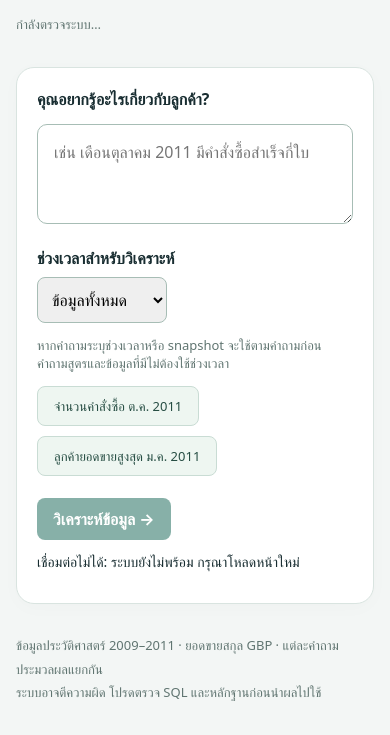
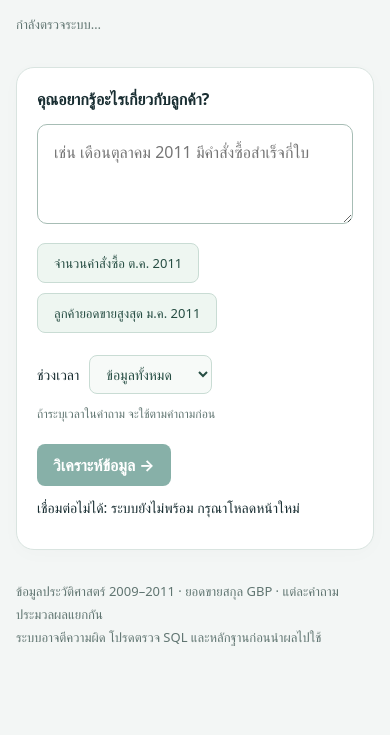
Before and after one commit to NATTAPAT-LEUNGRUNGSAP/customer-intelligence-agent-spark-hdfs, a plain HTML site: page web/index.html in a window 390 px wide. Shown: the part 178-913 px from the top of the page. After the commit the page ends 858 px from the top, so only its background shows below. Drawn offline with Linux system fonts and the light colour scheme; no server answers.

Commit message:
Keep time controls compact within the original question form

```diff
--- a/web/index.html
+++ b/web/index.html
@@ -1,6 +1,6 @@
 <!doctype html>
 <html lang="th"><head><meta charset="utf-8"><meta name="viewport" content="width=device-width,initial-scale=1"><title>Customer Intelligence</title><link rel="stylesheet" href="/style.css"><script src="/app.js" defer></script></head>
 <body><main><header><span class="eyebrow">CUSTOMER INTELLIGENCE · LOCAL ANALYTICS</span><h1>ถามข้อมูล เข้าใจลูกค้า</h1><p>วิเคราะห์ยอดขาย คำสั่งซื้อ และกลุ่มลูกค้า จากข้อมูล Online Retail II</p><p id="dataset" class="muted">กำลังตรวจระบบ…</p></header>
-<section class="card"><form id="question-form"><label for="question">คุณอยากรู้อะไรเกี่ยวกับลูกค้า?</label><textarea id="question" maxlength="2000" rows="3" required placeholder="เช่น เดือนตุลาคม 2011 มีคำสั่งซื้อสำเร็จกี่ใบ"></textarea><div class="time-controls"><label for="time-mode">ช่วงเวลาสำหรับวิเคราะห์</label><select id="time-mode"><option value="all">ข้อมูลทั้งหมด</option><option value="custom">กำหนดวันที่เอง</option></select><div id="date-range" hidden><label for="start-date">ตั้งแต่วันที่</label><input id="start-date" type="date"><label for="end-date">ถึงวันที่ (รวมวันนี้)</label><input id="end-date" type="date"></div><p class="muted">หากคำถามระบุช่วงเวลาหรือ snapshot จะใช้ตามคำถามก่อน คำถามสูตรและข้อมูลที่มีไม่ต้องใช้ช่วงเวลา</p></div><div class="examples"><button type="button" data-question="How many completed invoices were recorded in October 2011?">จำนวนคำสั่งซื้อ ต.ค. 2011</button><button type="button" data-question="Top three identified customers by total completed sales in January 2011; ties by customer ID ascending.">ลูกค้ายอดขายสูงสุด ม.ค. 2011</button></div><button id="submit" type="submit" disabled>วิเคราะห์ข้อมูล →</button><span id="progress" role="status" aria-live="polite"></span></form></section>
+<section class="card"><form id="question-form"><label for="question">คุณอยากรู้อะไรเกี่ยวกับลูกค้า?</label><textarea id="question" maxlength="2000" rows="3" required placeholder="เช่น เดือนตุลาคม 2011 มีคำสั่งซื้อสำเร็จกี่ใบ"></textarea><div class="examples"><button type="button" data-question="How many completed invoices were recorded in October 2011?">จำนวนคำสั่งซื้อ ต.ค. 2011</button><button type="button" data-question="Top three identified customers by total completed sales in January 2011; ties by customer ID ascending.">ลูกค้ายอดขายสูงสุด ม.ค. 2011</button></div><div class="time-controls"><div class="time-row"><label for="time-mode">ช่วงเวลา</label><select id="time-mode"><option value="all">ข้อมูลทั้งหมด</option><option value="custom">กำหนดวันที่เอง</option></select><span class="muted">ถ้าระบุเวลาในคำถาม จะใช้ตามคำถามก่อน</span></div><div id="date-range" hidden><div><label for="start-date">ตั้งแต่วันที่</label><input id="start-date" type="date"></div><div><label for="end-date">ถึงวันที่ (รวมวันสิ้นสุด)</label><input id="end-date" type="date"></div></div></div><button id="submit" type="submit" disabled>วิเคราะห์ข้อมูล →</button><span id="progress" role="status" aria-live="polite"></span></form></section>
 <section id="answer" class="card" hidden><div id="answer-heading"></div><p id="message"></p><div id="table" class="table-wrap"></div><p id="trace" class="muted"></p><details><summary>SQL หลักฐาน และการตรวจสอบ</summary><pre id="sql"></pre><div id="evidence"></div><pre id="diagnostics"></pre></details></section>
 <footer>ข้อมูลประวัติศาสตร์ 2009–2011 · ยอดขายสกุล GBP · แต่ละคำถามประมวลผลแยกกัน<br>ระบบอาจตีความผิด โปรดตรวจ SQL และหลักฐานก่อนนำผลไปใช้</footer></main></body></html>
--- a/web/style.css
+++ b/web/style.css
@@ -2,4 +2,4 @@
 
 #message{white-space:pre-line;line-height:1.7}
 
-.time-controls{margin-top:18px}.time-controls select,.time-controls input{font:inherit;padding:10px;border:1px solid #a7bdb5;border-radius:8px;max-width:100%}#date-range label{margin:12px 0 6px}.time-controls label{margin-bottom:8px}
+.time-controls{margin:0 0 20px}.time-row{display:flex;align-items:center;gap:10px;flex-wrap:wrap}.time-row label{font-size:14px;font-weight:500;margin:0}.time-controls select,.time-controls input{font:inherit;font-size:14px;padding:8px 12px;color:#264d43;background:#f7faf8;border:1px solid #c9dcd4;border-radius:8px;max-width:100%}.time-row .muted{font-size:12px}#date-range:not([hidden]){display:flex;gap:16px;flex-wrap:wrap;margin-top:14px}#date-range label{font-size:13px;font-weight:500;margin:0 0 6px}@media(max-width:600px){.time-row .muted{flex-basis:100%;line-height:1.6}}
```
Also changed, not shown: reports/web-time-layout.png (added).
